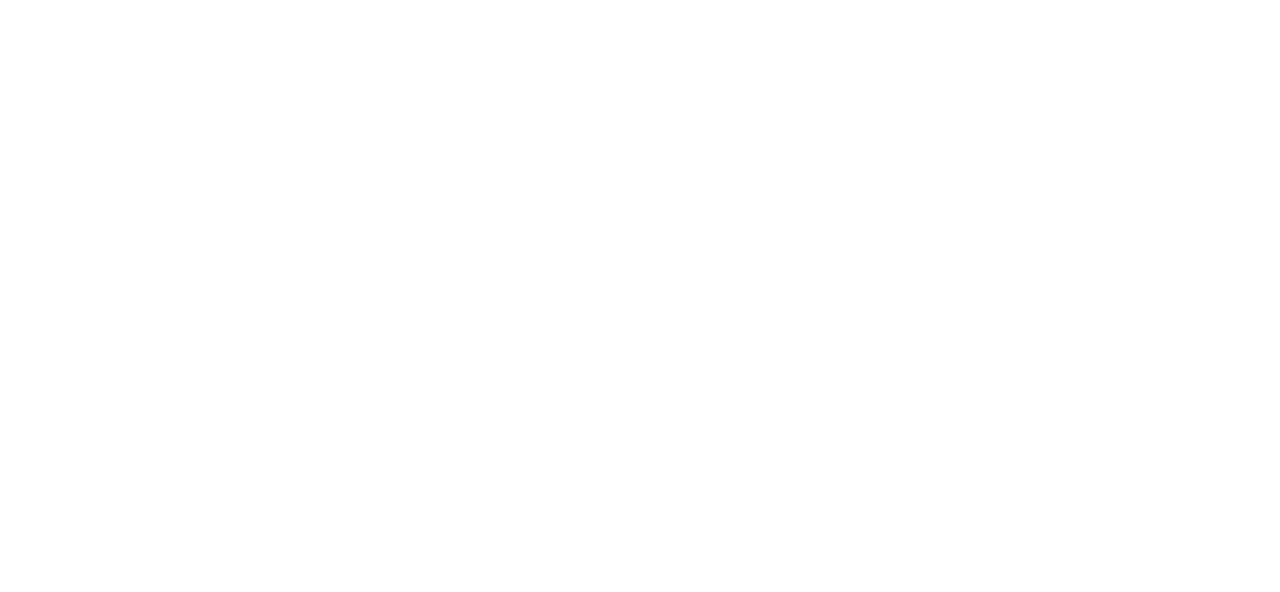
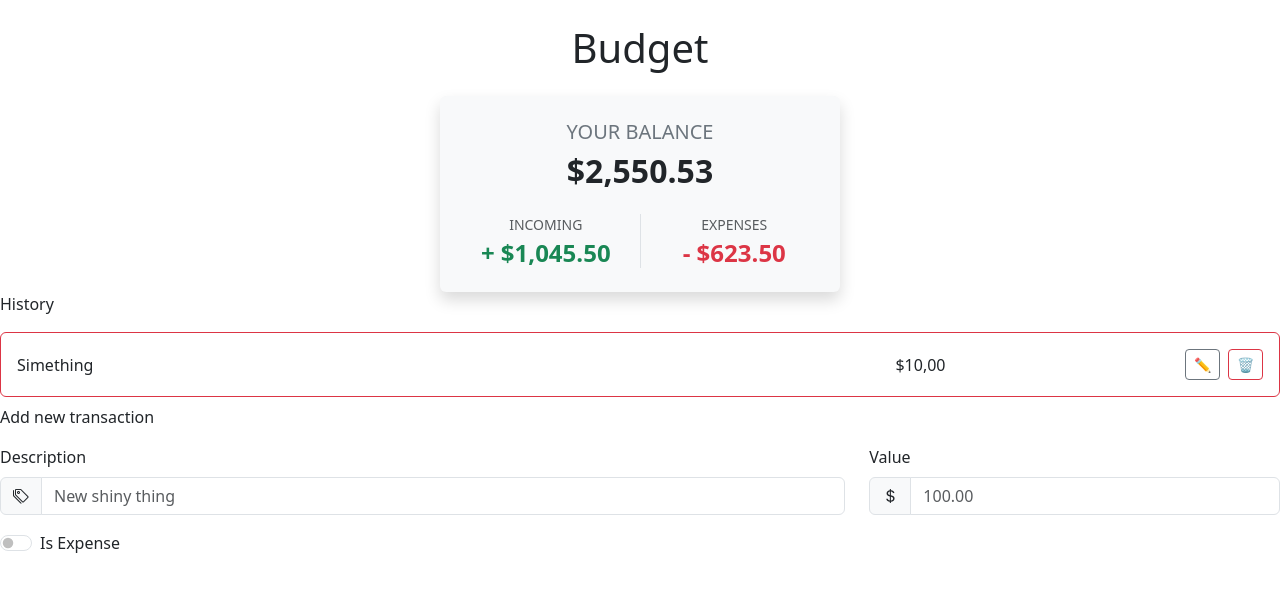
Before and after one commit to joceduardoarias/react-redux-saga-hooks-practice, a React (Vite) app in the folder budget/: page / in a window 1280 px wide. Shown: the top 592 px of the page. Built offline with nearby package versions, Linux system fonts and the light colour scheme.

Commit message:
Feat: Inicializar estructura base de la app
Crea la estructura inicial de la aplicación de presupuesto.

Establece la interfaz de usuario básica con:
- Balance actual
- Ingresos y egresos
- Historial de transacciones
- Formulario para agregar nuevas transacciones.

```diff
--- a/budget/src/App.jsx
+++ b/budget/src/App.jsx
@@ -3,6 +3,91 @@
 
   return (
     <>
+      <h1 className="text-center my-4">Budget</h1>
+      <div className="container bg-light rounded shadow p-4" style={{ maxWidth: 400 }}>
+        <h5 className="text-secondary text-center">YOUR BALANCE</h5>
+        <p className="h2 text-center mb-4 fw-bold">$2,550.53</p>
+        <div className="row text-center">
+          <div className="col border-end">
+            <p className="mb-1 text-uppercase text-muted small">Incoming</p>
+            <p className="h4 text-success fw-semibold mb-0">+ $1,045.50</p>
+          </div>
+          <div className="col">
+            <p className="mb-1 text-uppercase text-muted small">Expenses</p>
+            <p className="h4 text-danger fw-semibold mb-0">- $623.50</p>
+          </div>
+        </div>
+      </div>
+
+      <p>History</p>
+      <div className="card p-3 mb-2 border-danger">
+        <div className="row align-items-center text-end">
+          <div className="col-6 text-start">
+            Simething
+          </div>
+          <div className="col-3">
+            $10,00
+          </div>
+          <div className="col-3">
+            <button
+              className="btn btn-outline-secondary btn-sm me-2"
+            >
+              ✏️
+            </button>
+            <button
+              className="btn btn-outline-danger btn-sm"
+            >
+              🗑️
+            </button>
+          </div>
+        </div>
+      </div>
+
+      <p>Add new transaction</p>
+      <form>
+        <div className="row align-items-end mb-3">
+          <div className="col-md-8">
+            <label htmlFor="description" className="form-label">Description</label>
+            <div className="input-group">
+              <span className="input-group-text">
+                <i className="bi bi-tags"></i>
+              </span>
+              <input
+                type="text"
+                className="form-control"
+                placeholder="New shiny thing"
+              />
+            </div>
+          </div>
+
+          <div className="col-md-4">
+            <label htmlFor="value" className="form-label">Value</label>
+            <div className="input-group">
+              <span className="input-group-text">
+                <i className="bi bi-currency-dollar"></i>
+              </span>
+              <input
+                type="number"
+                className="form-control"
+                id="value"
+                placeholder="100.00"
+              />
+            </div>
+          </div>
+        </div>
+
+        <div className="form-check form-switch mb-3">
+          <input
+            className="form-check-input"
+            type="checkbox"
+          />
+          <label className="form-check-label" htmlFor="isExpense">
+            Is Expense
+          </label>
+        </div>
+      </form>
+
+
 
     </>
   )
```
